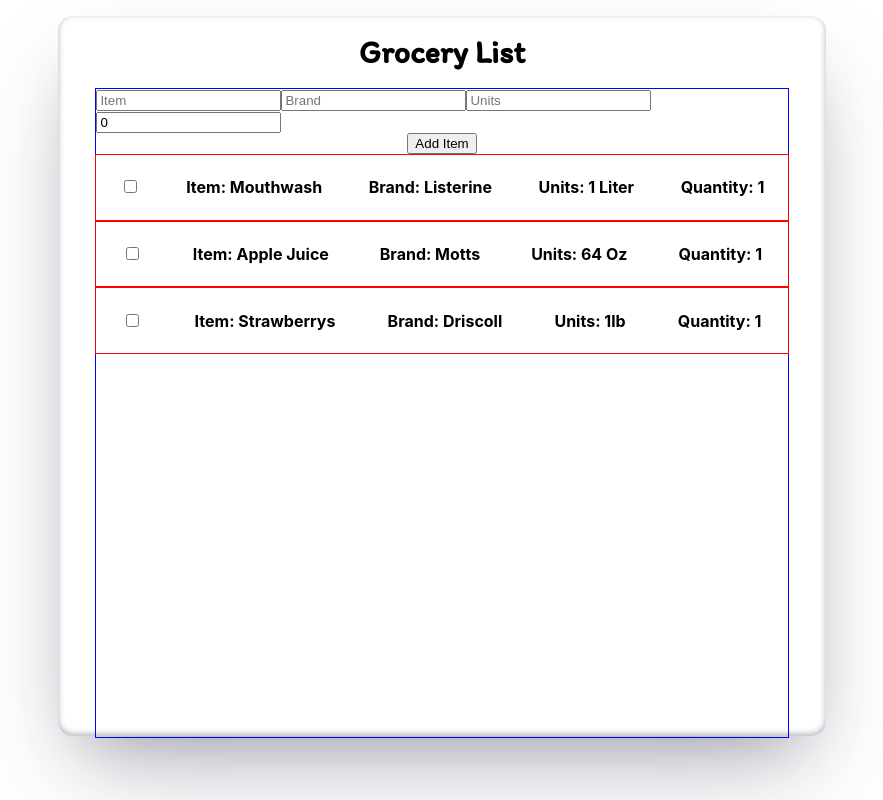
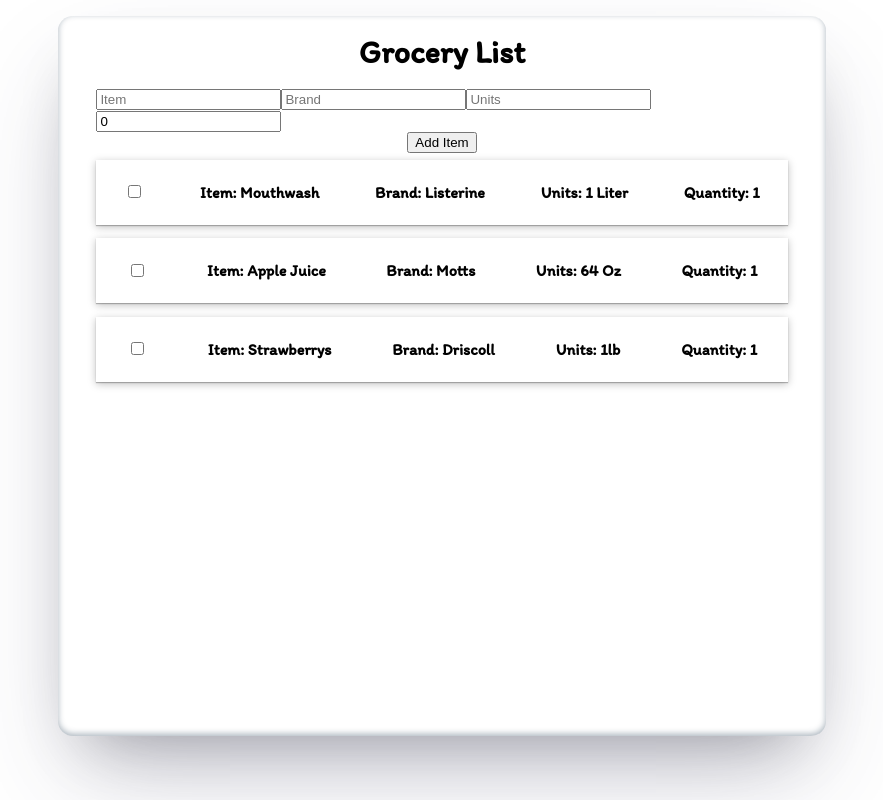
Before and after one commit to c-ggreen/Grocery-List-WebApp, a React (Create React App) app: page / in a window 1280 px wide. Shown: the whole page, without its empty margins (198-1081 px from the left). Built offline with nearby package versions, Linux system fonts and the light colour scheme.

Commit message:
reformmating and styling

```diff
--- a/src/App.css
+++ b/src/App.css
@@ -18,7 +18,7 @@
     font-family: 'Itim', cursive;
   }
   .listContainer{
-    border: 1px solid blue;
+    /* border: 1px solid blue; */
     width: 90%;
     height: 90%;
     display: flex;
@@ -48,11 +48,14 @@
       align-items: center;
     }
       .item{
-        border: 1px solid red;
+        /* border: 1px solid red; */
+        box-shadow: rgba(0, 0, 0, 0.25) 0px 0.0625em 0.0625em, rgba(0, 0, 0, 0.25) 0px 0.125em 0.5em, rgba(255, 255, 255, 0.1) 0px 0px 0px 1px inset;
+        margin: 1%;
         width: 100%;
         height: 10%;
         display: flex;
         justify-content: space-around;
         align-items: center;
+        font-family: 'Itim', cursive;
 
       }
--- a/src/Components/ListItems.jsx
+++ b/src/Components/ListItems.jsx
@@ -40,6 +40,9 @@ class ListItems extends Component {
         }
 
     addToList = (input) =>{
+
+        // Maybe could try setting the current list array equal to a new empty array, then mapping into the new array?
+
         let listArray = this.state.list
 
         listArray.push(input)
```
Also changed, not shown: src/Components/ListInput.jsx (deleted, +0 -22 lines).
